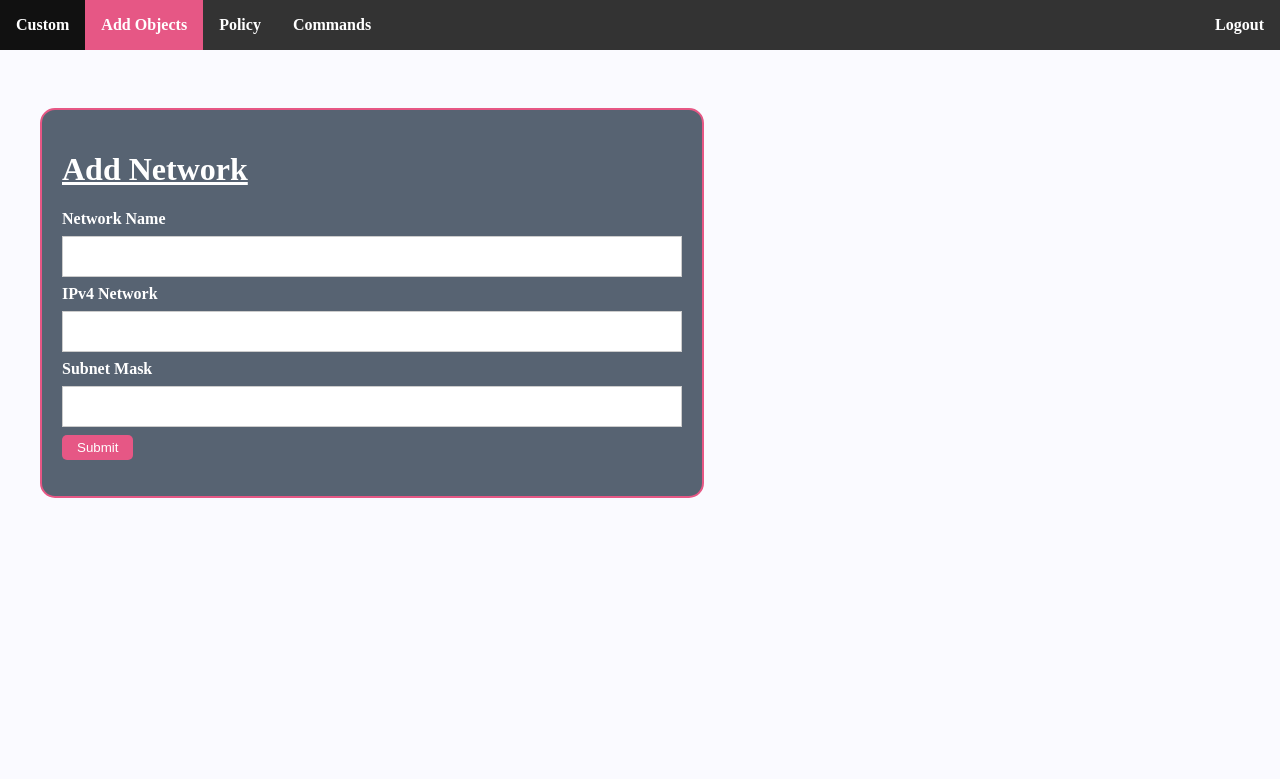
After one commit to 0dadj1an/cpapi, a Flask app: page /addnetwork in a window 1280 px wide. The commit adds this page. Shown: the top 779 px of the page. Run offline with Flask 2, Linux system fonts and the light colour scheme; a user stored in the database is signed in; parts of the project's set-up code (start-up, migrations or seed data) failed here and were passed over.

Commit message:
Version 1.2.0 (#86)
* Version 1.1.0 (#80)

* Version tagging in post.

* Section support for policy view.

* Service groups now show member detail on showobject page.

* Policy td first child background color.

* Updated CSS cache busting version.

* Rule seciton css correction, required !important. Table is autosizing on some browsers and not on others.

* Navbar updated and individual pages for add object types.

* Save work

* Modular navbar and complete overhaul of css/html styling.

* Unused variable removed.

* Deprication of flask_nav code and http header version update.

* CSS adjustments.

```diff
--- a/app/static/styles/cpapi.css
+++ b/app/static/styles/cpapi.css
@@ -3,68 +3,124 @@ body {
   margin: 0;
 }
 
-ul {
-    list-style-type: none;
-    margin: 0;
-    padding: 0;
-    overflow: hidden;
-    background-color: #333;
-}
-
-ul li:last-child {
-    float: right;
-}
-
-li {
-    float: left;
-}
-
-li a {
-    display: block;
-    color: white;
-    font-weight: bold;
-    text-align: center;
-    padding: 14px 16px;
-    text-decoration: none;
-}
-
-li a:hover {
-    background-color: #111;
-}
-
+/* Navbar */
 .active {
   background-color: #E65785;
 }
 
+.main-navigation li:last-child {
+  float: right;
+}
+
+.main-navigation ul {
+  background: #333;
+  list-style: none;
+  margin: 0;
+  padding: 0;
+}
+
+.main-navigation ul li {
+  background: #333;
+  display: block;
+  float: left;
+  position: relative;
+}
+
+.main-navigation li ul {
+  display: none;
+}
+
+.main-navigation li > ul > li > a {
+  border: 1px solid #b7b7b7;
+  border-top: 5px;
+  font-weight: bold;
+}
+
+.main-navigation ul li a {
+  color: #fff;
+  display: block;
+  font-weight: bold;
+  padding: 1em;
+  text-decoration: none;
+  white-space: nowrap;
+}
+
+.main-navigation ul li a:hover {
+  background: #111;
+}
+
+.main-navigation li:hover > ul {
+  display: block;
+  position: absolute;
+}
+
+.main-navigation li:hover li {
+  float: none;
+}
+
+.main-navigation li:hover a {
+  background: #333;
+}
+
+.main-navigation li:hover li a:hover {
+  background: #E65785;
+}
+
+.main-navigation li ul li {
+  border-top: 0;
+  z-index: 999;
+}
+
+.main-navigation ul ul ul {
+  left: 100%;
+  top: 0;
+}
+
+.main-navigation ul:before,
+.main-navigation ul:after {
+  content: " ";
+  display: table;
+}
+
+.main-navigation ul:after {
+  clear: both;
+}
+
+#disabled {
+  color: #777777;
+  pointer-events: none;
+}
+
+/* Rest */
 .content {
   margin: 20px;
 }
 
 .header {
-    width: 100%;
+  align-items: center;
+  display:flex;
+  flex-direction: row;
   height:50px;
-    display:flex;
-    align-items: center;
-    flex-direction: row;
   justify-content: center;
   position: relative;
+  width: 100%;
 }
 
 .loginform {
-    width: 50%;
-    position: relative;
+  background-color: #576372;
+  border: 2px solid #E65785;
   border-radius: 25px;
-    border: 2px solid #E65785;
-    padding: 20px;
-    background-color: #576372;
   margin-left: auto;
   margin-right: auto;
+  padding: 20px;
+  position: relative;
+  width: 50%;
 }
 
 .loginform label {
+  color: white;
+  left: 100%;
   text-align: left;
-    left: 100%;
-    color: white;
 }
 
 .loginform span {
@@ -235,45 +290,55 @@ li a:hover {
 }
 
 .ruletable th {
+  background-color: #576372;
+  border: 1px solid black;
+  color: #ffffff;
   text-align: center;
-    background-color: #576372;
-    color: #ffffff;
-    border: 1px solid black;
 }
 
 .ruletable td {
+  background-color: #FBFBFB;
+  border: 1px solid black;
   text-align: center;
-    background-color: #F8F8F8;
-    border: 1px solid black;
+}
+
+.ruletable td:first-child {
+  background-color: #EFEFF0;
+}
+
+.rulesection td {
+  background-color: #FFF9B2 !important;
+  padding: 5px;
+  text-align: left;
 }
 
 .objectcontent {
+  float: left;
   margin: 20px;
   width: 50%;
-    float: left;
 }
 
 .objectresponse {
+  border: 2px solid #E65785;
+  border-radius: 25px;
+  float: right;
   margin: 20px;
-    width: 40%;
-    float: right;
-    position: relative;
-    border-radius: 25px;
-    border: 2px solid #E65785;
-    padding: 20px;
   margin-left: auto;
   margin-right: auto;
+  padding: 20px;
+  position: relative;
+  width: 40%;
 }
 
 .addobjectform {
-    width: 100%;
-    position: relative;
+  background-color: #576372;
+  border: 2px solid #E65785;
   border-radius: 15px;
-    border: 2px solid #E65785;
-    padding: 20px;
   margin-left: auto;
   margin-right: auto;
-    background-color: #576372;
+  padding: 20px;
+  position: relative;
+  width: 100%;
 }
 
 #hostform {
@@ -294,39 +359,39 @@ li a:hover {
 }
 
 .addobjectform label {
+  color: white;
+  left: 100%;
   text-align: left;
-    left: 100%;
-    color: white;
 }
 
 .addobjectform input[type=text] {
+  border: 1px solid #ccc;
+  box-sizing: border-box;
+  display: inline-block;
+  margin: 8px 0;
+  padding: 12px 20px;
   width: 100%;
-    padding: 12px 20px;
-    margin: 8px 0;
-    display: inline-block;
-    border: 1px solid #ccc;
-    box-sizing: border-box;.
 }
 
 .addobjectform input[type=submit] {
-    padding:5px 15px;
+  color: white;
   background:#E65785;
   border:0 none;
+  border-radius: 5px;
   cursor:pointer;
+  padding:5px 15px;
   -webkit-border-radius: 5px;
-    border-radius: 5px;
-    color: white;
 }
 
 .showobject {
-    width: 50%;
-    position: relative;
+  background-color: #576372;
+  border: 2px solid #E65785;
   border-radius: 15px;
-    border: 2px solid #E65785;
-    padding: 20px;
   margin-left: auto;
   margin-right: auto;
-    background-color: #576372;
+  padding: 20px;
+  position: relative;
+  width: 50%;
 }
 
 .showobject h1 {
--- /dev/null
+++ b/app/templates/addnetwork.html
@@ -0,0 +1,35 @@
+<html>
+  <head>
+    <link rel="stylesheet" type="text/css" href="{{ url_for('static',filename='styles/cpapi.css') }}?v=1.1.0">
+    <link rel="shortcut icon" href="{{ url_for('static', filename='cpapi.ico') }}">
+    <script src="{{url_for('static', filename='js/cpapi.js')}}"></script>
+  </head>
+    <body>
+      <div class="main-navigation">
+        {% include 'postlognav.html' %}
+      </div>
+      <div class="content">
+        <div class="objectcontent">
+          <div class="addobjectform">
+            <h1>Add Network</h1>
+            <form action="" method="post" name="addnet">
+              <label><b>Network Name</b></label>
+              <input type="text" name="netname">
+              <label><b>IPv4 Network</b></label>
+              <input type="text" name="network">
+              <label><b>Subnet Mask</b></label>
+              <input type="text" name="netmask">
+              <input type="submit" value="Submit">
+            </form>
+          </div>
+        </div>
+{% if response %}
+<div class="objectresponse">
+<pre id="json">
+{{ response }}
+</pre>
+</div>
+{% endif %}
+      </div>
+    </body>
+</html>
--- /dev/null
+++ b/app/templates/postlognav.html
@@ -0,0 +1,30 @@
+<ul>
+  {% if 'custom' in request.path %}
+  <li><a class="active" href="/custom">Custom</a></li>
+  {% else %}
+  <li><a href="/custom">Custom</a></li>
+  {% endif %}
+  {% if 'add' in request.path %}
+  <li><a class="active">Add Objects</a>
+  {% else %}
+  <li><a>Add Objects</a>
+  {% endif %}
+    <ul>
+      <li><a href="/addhost">Host</a></li>
+      <li><a href="/addnetwork">Network</a></li>
+      <li><a href="/addgroup">Group</a></li>
+    </ul>
+  </li>
+  {% if 'policy' in request.path %}
+  <li><a class="active" href="/policy">Policy</a></li>
+  {% else %}
+  <li><a href="/policy">Policy</a></li>
+  {% endif %}
+  {% if 'commands' in request.path %}
+  <li><a class="active" href="/commands">Commands</a></li>
+  {% else %}
+  <li><a href="/commands">Commands</a></li>
+  {% endif %}
+  <li><a href="/logout">Logout</a></li>
+</ul>
+<br>
--- /dev/null
+++ b/app/templates/prelognav.html
@@ -0,0 +1,4 @@
+<ul>
+  <li><a class="active" href="/login">Login</a></li>
+</ul>
+<br>
--- a/app/views.py
+++ b/app/views.py
@@ -1,11 +1,6 @@
 from flask import render_template
 from flask import redirect
 from flask import request
-from flask import session
-
-from flask_nav import Nav
-from flask_nav.elements import Navbar
-from flask_nav.elements import View
 
 from flask_login import UserMixin
 from flask_login import login_required
@@ -18,8 +13,6 @@ from cap import *
 
 login_manager = LoginManager()
 login_manager.init_app(app)
-nav = Nav()
-nav.init_app(app)
 
 apisession = connect.APISession()
 
@@ -37,18 +30,6 @@ def load_user(user_id):
 @app.errorhandler(401)
 def page_not_found(e):
     return redirect('/login')
-
-
-@nav.navigation()
-def preauth():
-    return Navbar('cpapi', View('Login', 'login'))
-
-
-@nav.navigation()
-def postauth():
-    return Navbar('cpapi', View('Custom', 'custom'), View(
-        'Object', 'cpobject'), View('Policy', 'policy'),
-                  View('Commands', 'commands'), View('Logout', 'logout'))
 
 
 @app.before_request
@@ -150,33 +131,49 @@ def custom():
             return redirect('/login')
 
 
-@app.route('/cpobject', methods=['GET', 'POST'])
+@app.route('/addhost', methods=['GET', 'POST'])
 @login_required
-def cpobject():
+def addhost():
     if request.method == 'GET':
-        return render_template('cpobject.html')
+        return render_template('addhost.html')
     if request.method == 'POST':
         if 'hostname' in request.form.keys():
             hostname = request.form.get('hostname')
             hostipaddress = request.form.get('ipaddress')
-            section = 'hostform'
-            response = objects.add_host(apisession, hostname, hostipaddress)
+            response = objects.addhost(apisession, hostname, hostipaddress)
+        if response.status_code == 200:
+            apisession.publish()
+        return render_template('addhost.html', response=response.text)
+
+
+@app.route('/addnetwork', methods=['GET', 'POST'])
+@login_required
+def addnetwork():
+    if request.method == 'GET':
+        return render_template('addnetwork.html')
+    if request.method == 'POST':
         if 'netname' in request.form.keys():
             netname = request.form.get('netname')
             network = request.form.get('network')
             netmask = request.form.get('netmask')
-            section = 'netform'
-            response = objects.add_network(apisession, netname, network,
-                                           netmask)
+            response = objects.addnetwork(apisession, netname, network, netmask)
+        if response.status_code == 200:
+            apisession.publish()
+        return render_template('addnetwork.html', response=response.text)
+
+
+@app.route('/addgroup', methods=['GET', 'POST'])
+@login_required
+def addgroup():
+    if request.method == 'GET':
+        return render_template('addgroup.html')
+    if request.method == 'POST':
         if 'groupname' in request.form.keys():
             groupname = request.form.get('groupname')
-            section = 'groupform'
-            response = objects.add_group(apisession, groupname)
+            response = objects.addgroup(apisession, groupname)
         if response.status_code == 200:
             apisession.publish()
-        print(section)
-        return render_template(
-            'cpobject.html', response=response.text, section=section)
+        return render_template('addgroup.html', response=response.text)
 
 
 @app.route('/policy', methods=['GET', 'POST'])
--- a/cap/objects.py
+++ b/cap/objects.py
@@ -1,21 +1,21 @@
 from cap.post import api_call
 
 
-def add_host(apisession, hostname, ipaddress):
+def addhost(apisession, hostname, ipaddress):
     add_host_data = {'name': hostname, 'ipv4-address': ipaddress}
     add_host_response = api_call(apisession.ipaddress, 443, '/add-host',
                                  add_host_data, apisession.sid)
     return add_host_response
 
 
-def add_network(apisession, netname, network, netmask):
+def addnetwork(apisession, netname, network, netmask):
     add_net_data = {'name': netname, 'subnet': network, 'subnet-mask': netmask}
     add_net_response = api_call(apisession.ipaddress, 443, '/add-network',
                                 add_net_data, apisession.sid)
     return add_net_response
 
 
-def add_group(apisession, groupname):
+def addgroup(apisession, groupname):
     add_group_data = {'name': groupname}
     add_group_response = api_call(apisession.ipaddress, 443, '/add-group',
                                   add_group_data, apisession.sid)
--- a/cap/post.py
+++ b/cap/post.py
@@ -7,16 +7,16 @@ requests.packages.urllib3.disable_warnings()
 
 def api_call(ipaddress, port, command, json_payload, sid):
     '''The backbone of all calls issued to Check Point API.'''
-    url = 'https://' + str(ipaddress) + ':' + str(port) + '/web_api/' + command
+    url = 'https://{}:{}/web_api/{}'.format(ipaddress, str(port), command)
     if sid == None:
         request_headers = {
             'Content-Type': 'application/json',
-            'User-Agent': 'CPAPI v1.0.0'
+            'User-Agent': 'CPAPI v1.2.0'
         }
     else:
         request_headers = {
             'Content-Type': 'application/json',
-            'User-Agent': 'CPAPI v1.0.0',
+            'User-Agent': 'CPAPI v1.2.0',
             'X-chkp-sid': sid
         }
     try:
--- a/cap/rules.py
+++ b/cap/rules.py
@@ -18,6 +18,9 @@ def dorulebase(rules, rulebase):
             if thetype == 'access-rule':
                 filteredrule = filterpolicyrule(rule, rulebase.json())
                 rules.append(filteredrule)
+            else:
+                section = rule['name']
+                rules.append({'type': 'section', 'name': section})
         if 'rulebase' in rule:
             for subrule in rule['rulebase']:
                 filteredrule = filterpolicyrule(subrule, rulebase.json())
@@ -74,7 +77,6 @@ def filterpolicyrule(rule, show_rulebase_result):
     src_all = []
     dst = rule['destination']
     dst_all = []
-    dst_uid = rule['destination']
     srv = rule['service']
     srv_all = []
     act = rule['action']
@@ -110,6 +112,7 @@ def filterpolicyrule(rule, show_rulebase_result):
             if trgobj == obj['uid']:
                 trg_all.append((obj['name'], trgobj))
     filteredrule.update({
+        'type': 'rule',
         'number': num,
         'name': name,
         'source': src_all,
```
Also changed, not shown: other parts of app/static/styles/cpapi.css (+88 -85 lines), app/static/js/cpapi.js (+0 -33 lines), app/templates/addgroup.html (added, +31 -0 lines), app/templates/addhost.html (added, +33 -0 lines), app/templates/commands.html (+4 -4 lines), app/templates/cpobject.html (deleted, +0 -55 lines), app/templates/custom.html (+4 -4 lines), app/templates/login.html (+5 -4 lines), app/templates/policy.html (+10 -4 lines), app/templates/showobject.html (+18 -2 lines). Lines whose indentation alone changed are shown as unchanged.
